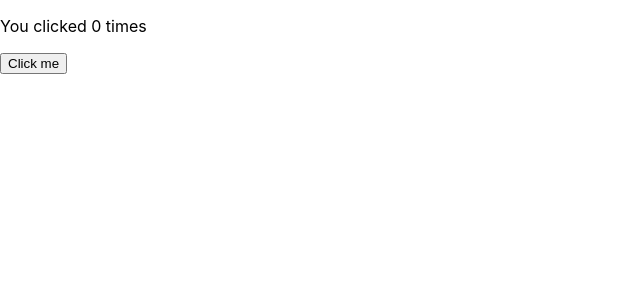
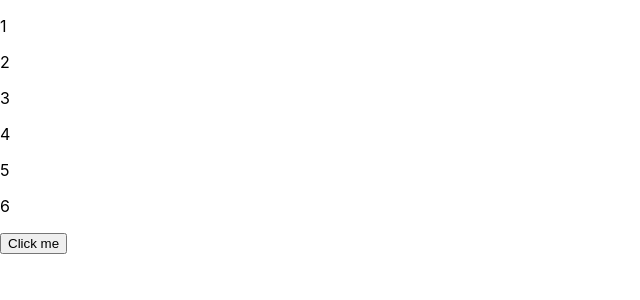
Before and after one commit to LimaDev-Max/Front-And-Completo-2.0, a React (Create React App) app in the folder Modulo-React/frontend20reactjs/: page / in a window 1280 px wide. Shown: the top 300 px of the page, without its empty margins (0-640 px from the left). Built offline with nearby package versions, Linux system fonts and the light colour scheme.

Commit message:
React js - Danki Code

```diff
--- a/Modulo-React/frontend20reactjs/src/App.js
+++ b/Modulo-React/frontend20reactjs/src/App.js
@@ -7,25 +7,25 @@ function App() {
   // Declare uma nova variável de state, a qual chamaremos de "count"
 
   const [count, setCount] = useState(0);
-
-
-
+  const [nome, setNome] = useState("Joao")
+  const [numeros, setarNumeros] = useState([1,2,3,4,5,6])
+  const [obj, setObj] = useState({nome: 'gui',idade:28});
   return (
 
     <div>
+      {
+        numeros.map(function(val){
+          return(
+            <p>{val}</p>
+          )
+        })
+      }
 
-      <p>You clicked {count} times</p>
-
-      <button onClick={() => setCount(count + 1)}>
-
+      <button onClick={() => setNome("Fabio")}>
         Click me
-
       </button>
-
     </div>
-
   );
-
 }
 
 export default App;
```
